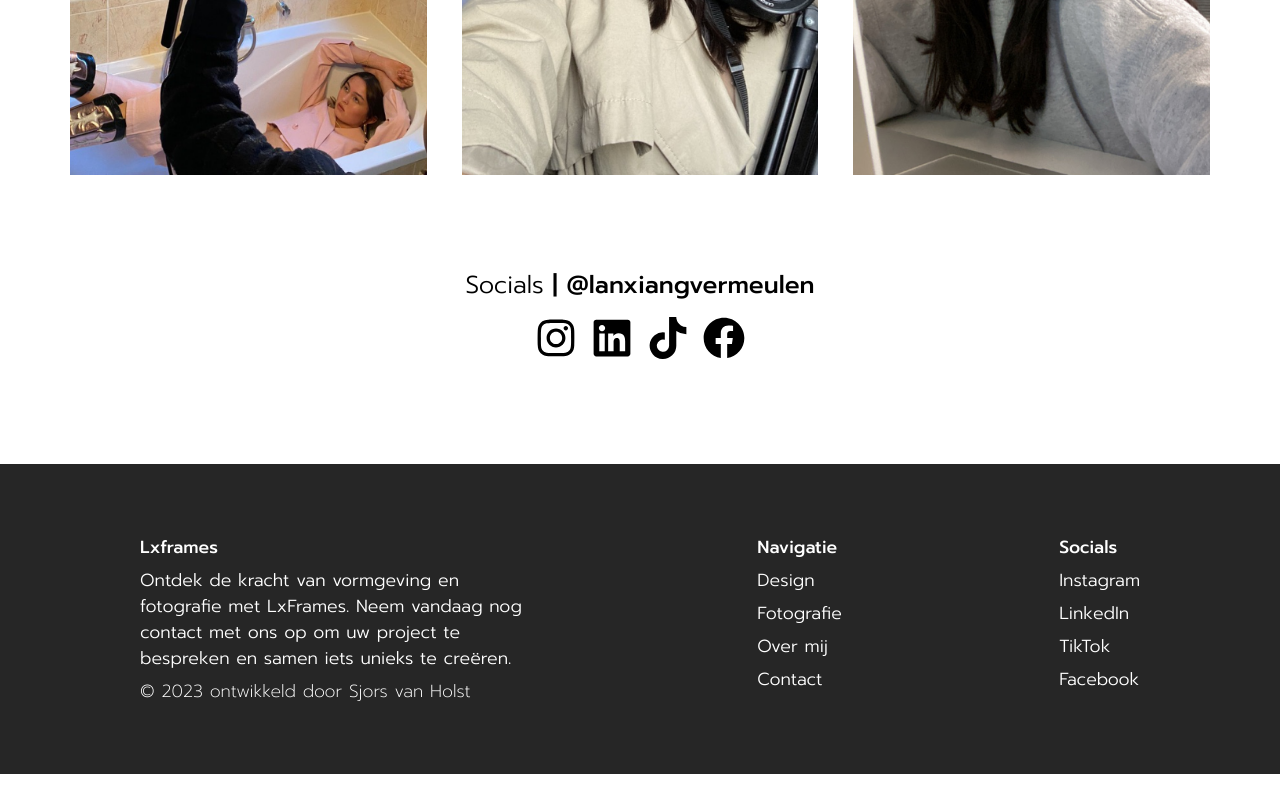
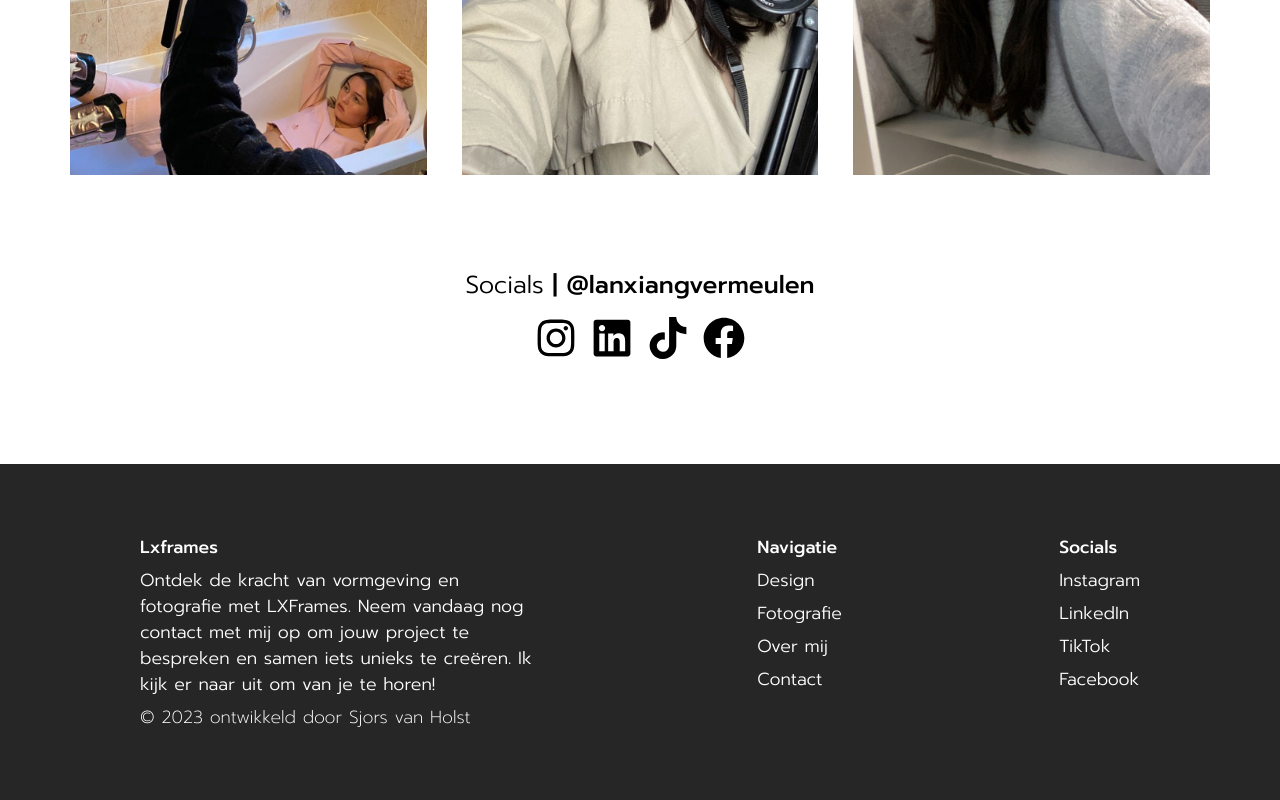
Before and after one commit to Schotsl/Lanxiang-Vermeulen, a Next.js app: page /over-mij in a window 1280 px wide. Shown: the part 1759-2559 px from the top of the page. Before the commit the page ends 2533 px from the top, so only its background shows below. Built offline with nearby package versions, Linux system fonts and the light colour scheme.

Commit message:
📝 Updated footer

```diff
--- a/components/Footer/index.tsx
+++ b/components/Footer/index.tsx
@@ -8,7 +8,7 @@ export default function Footer() {
   const currentYear = currentDate.getFullYear();
 
   const aboutContent = {
-    text: "Ontdek de kracht van vormgeving en fotografie met LxFrames. Neem vandaag nog contact met ons op om uw project te bespreken en samen iets unieks te creëren.",
+    text: "Ontdek de kracht van vormgeving en fotografie met LXFrames. Neem vandaag nog contact met mij op om jouw project te bespreken en samen iets unieks te creëren. Ik kijk er naar uit om van je te horen!",
     title: "Lxframes",
     rights: (
       <>
```
